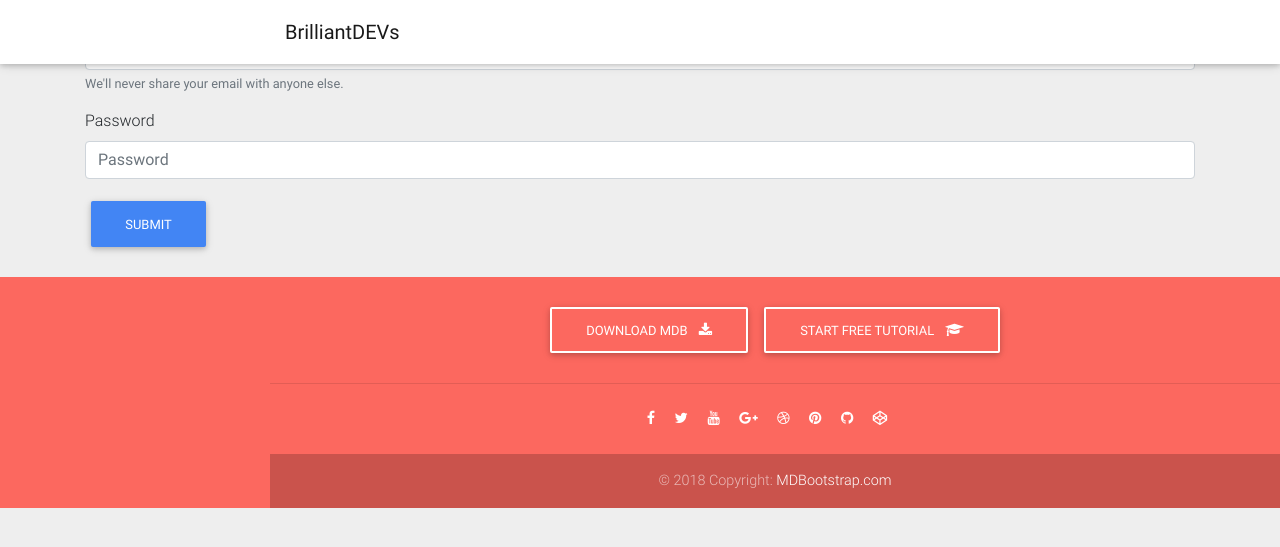
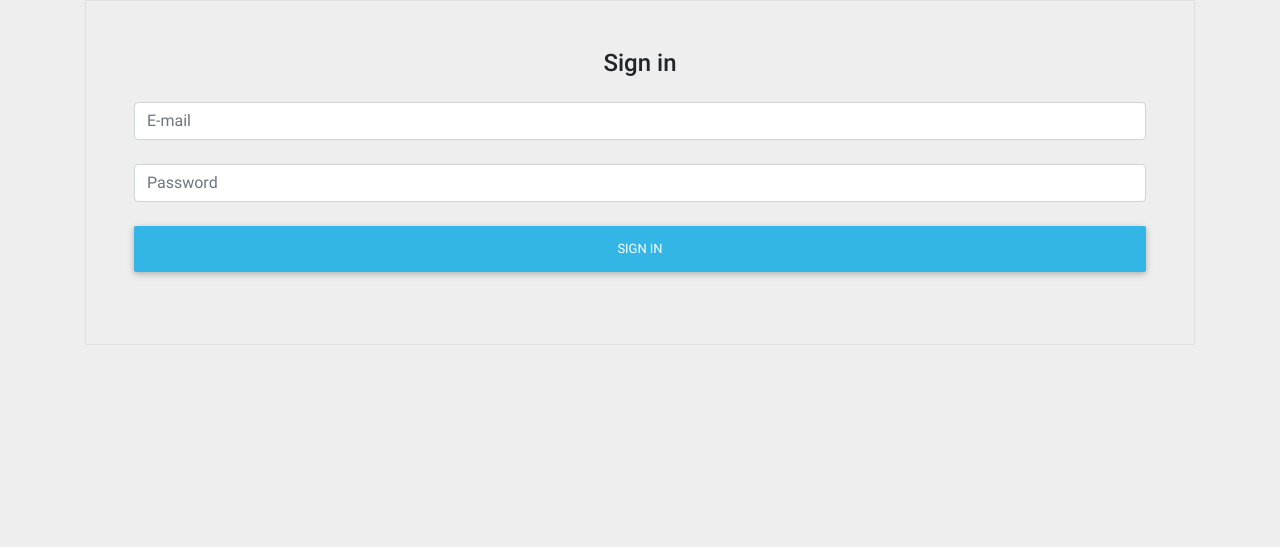
Before and after one commit to condurachealexandrugeorge/BrilliantDEVs, a Laravel app: page / in a window 1280 px wide. Shown: the top 547 px of the page. Run offline with Laravel 8, Linux system fonts and the light colour scheme; some libraries are stand-ins or nearby versions.

Commit message:
Edit login template

```diff
--- a/resources/views/auth/signin.blade.php
+++ b/resources/views/auth/signin.blade.php
@@ -2,18 +2,23 @@
 
 @section('content')
     <div class="container">
-        <form action="{{ route('signin') }}" method="post">
-            <div class="form-group">
-                <label for="exampleInputEmail1">Email address</label>
-                <input type="email" class="form-control" id="exampleInputEmail1" aria-describedby="emailHelp" placeholder="Enter email" name="email">
-                <small id="emailHelp" class="form-text text-muted">We'll never share your email with anyone else.</small>
-            </div>
-            <div class="form-group">
-                <label for="exampleInputPassword1">Password</label>
-                <input type="password" class="form-control" id="exampleInputPassword1" placeholder="Password" name="password">
-            </div>
-                {{ csrf_field() }}
-            <button type="submit" class="btn btn-primary">Submit</button>
-        </form>
+    <!-- Default form login -->
+    <form class="text-center border border-light p-5" action="{{ route('signin') }}" method="post">
+
+        <p class="h4 mb-4">Sign in</p>
+
+        <!-- Email -->
+        <input type="email" id="defaultLoginFormEmail" class="form-control mb-4" placeholder="E-mail" name="email">
+
+        <!-- Password -->
+        <input type="password" id="defaultLoginFormPassword" class="form-control mb-4" placeholder="Password" name="password">
+    {{ csrf_field() }}
+        <!-- Sign in button -->
+        <button class="btn btn-info btn-block my-4" type="submit">Sign in</button>
+
+
+
+    </form>
     </div>
+    <!-- Default form login -->
 @endsection
--- a/resources/views/home.blade.php
+++ b/resources/views/home.blade.php
@@ -1,7 +1,6 @@
 @extends('layouts.master')
 
 @section('content')
-
 
 @endsection
 
--- a/resources/views/partials/footer.blade.php
+++ b/resources/views/partials/footer.blade.php
@@ -1,5 +1,4 @@
-
-
+@if(Auth::check()) @if(Auth::user()->hasRole('Admin'))
     <!--Call to action-->
     <div class="pt-4">
         <a class="btn btn-outline-white" href="https://docs.google.com/spreadsheets/d/16Oo4HZW_GlQWPkH38CRgD15jaOXGLirlsCQVV_TmzKo/edit#gid=0" target="_blank" role="button">Download MDB
@@ -55,3 +54,5 @@
         <a href="https://mdbootstrap.com/bootstrap-tutorial/" target="_blank"> MDBootstrap.com </a>
     </div>
     <!--/.Copyright-->
+@endif
+@endif
--- a/resources/views/partials/header.blade.php
+++ b/resources/views/partials/header.blade.php
@@ -1,37 +1,31 @@
+@if(Auth::check()) @if(Auth::user()->hasRole('Admin'))
     <nav class="navbar fixed-top navbar-expand-lg navbar-light white scrolling-navbar">
         <div class="container-fluid">
-
             <!-- Brand -->
             <a class="navbar-brand waves-effect" href="/">
                 <strong class="dark-text">BrilliantDEVs</strong>
             </a>
-
             <!-- Collapse -->
             <button class="navbar-toggler" type="button" data-toggle="collapse" data-target="#navbarSupportedContent" aria-controls="navbarSupportedContent"
                     aria-expanded="false" aria-label="Toggle navigation">
                 <span class="navbar-toggler-icon"></span>
             </button>
-
             <!-- Links -->
             <div class="collapse navbar-collapse" id="navbarSupportedContent">
-
                 <!-- Left -->
                 <ul class="navbar-nav mr-auto">
-
                 </ul>
-
                 <!-- Right -->
                 <ul class="navbar-nav nav-flex-icons">
                     <li class="nav-item">
-                    @if(Auth::check()) @if(Auth::user()->hasRole('Admin'))
                         <a id="navbar-static-login" class="btn btn-info btn-rounded btn-sm waves-effect waves-light"
                            data-target="#navbarLogin" href="{{ url('/logout') }}" style="background-color: #fc685f!important;">Sign Out
                             <i class="fa fa-sign-in ml-2"></i>
                         </a>
-                    @endif
-                    @endif
                     </li>
                 </ul>
             </div>
         </div>
     </nav>
+@endif
+@endif
```
Also changed, not shown: resources/views/partials/leftnav.blade.php (line endings or trailing spaces). Lines whose indentation alone changed are shown as unchanged.
